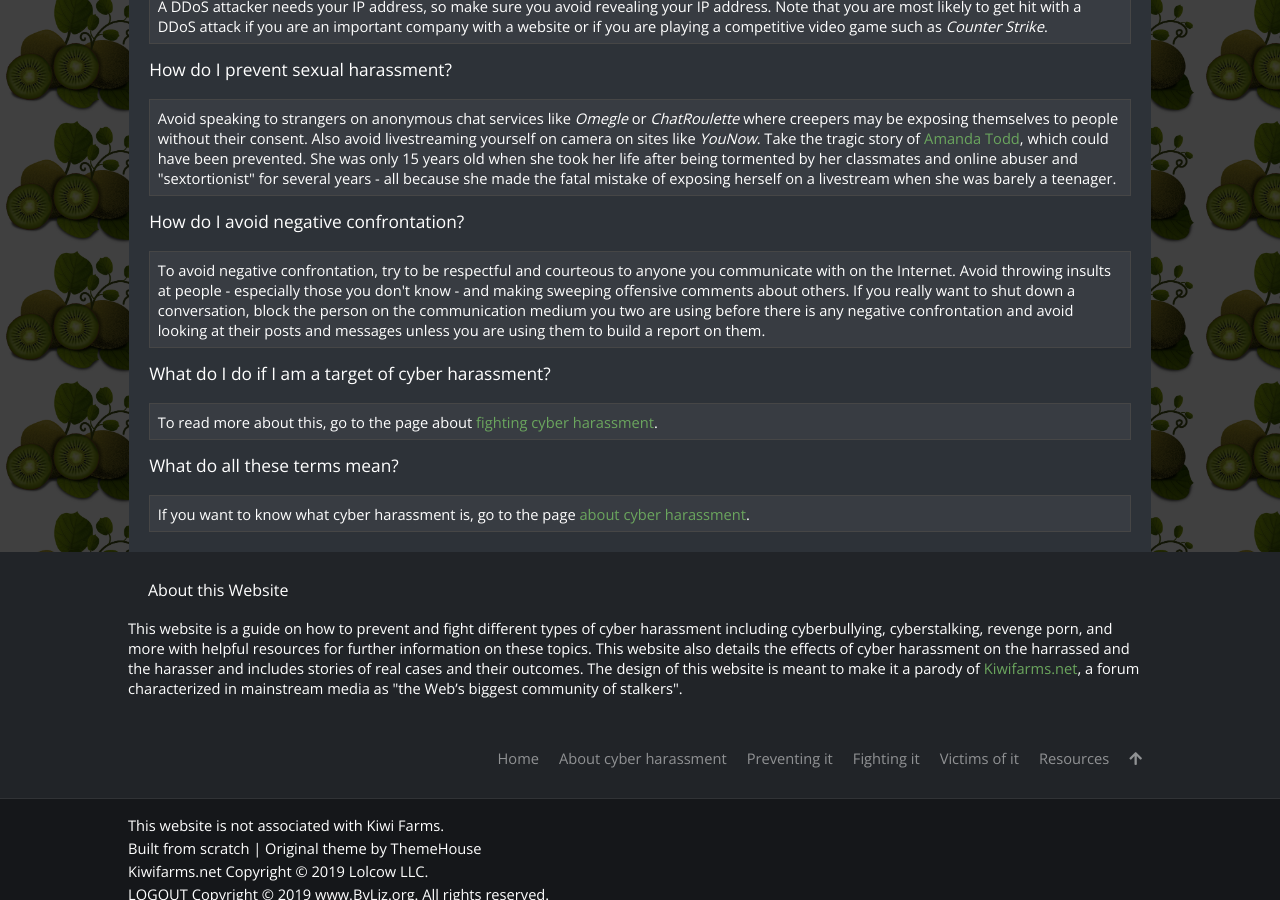
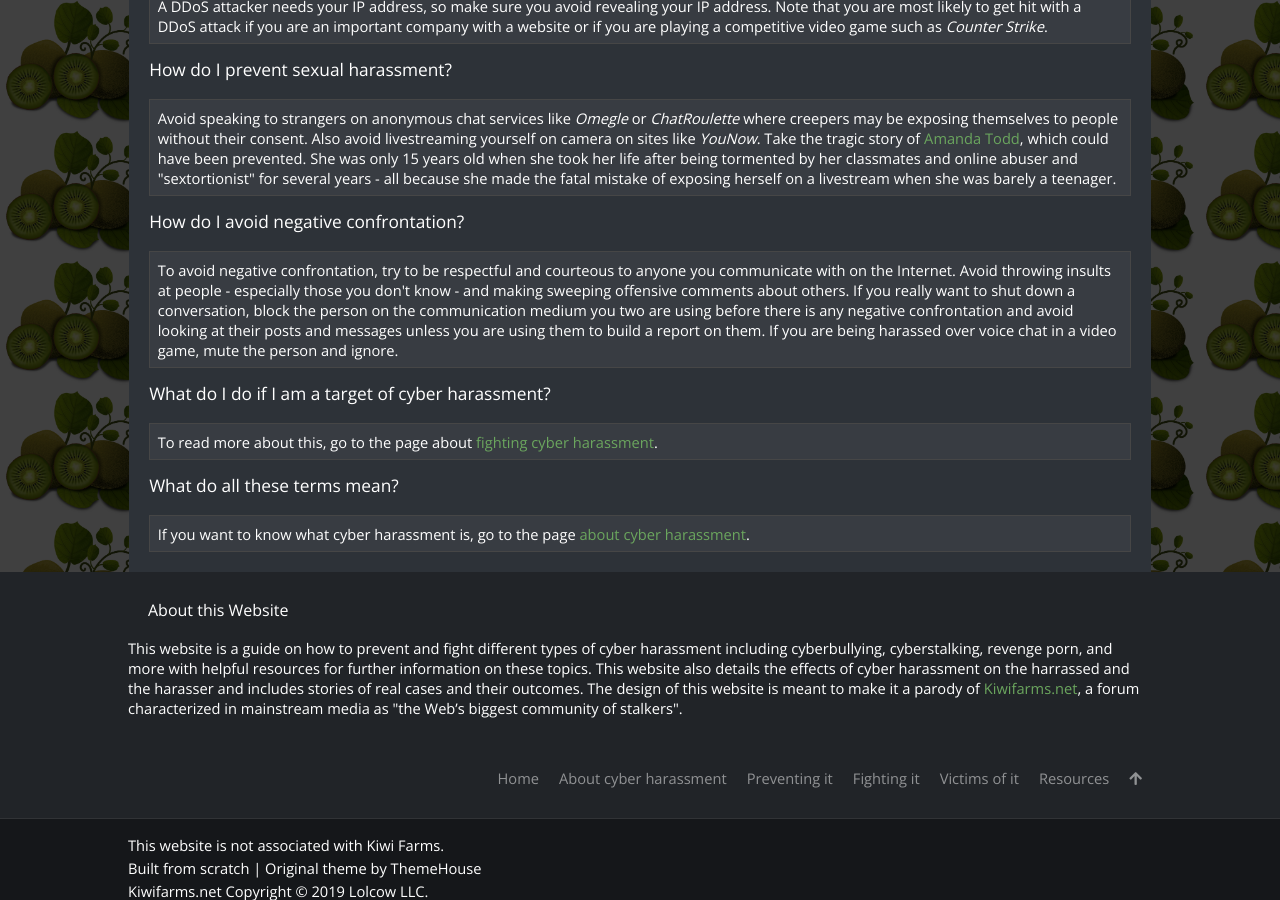
Before and after one commit to byliz/help, a Jekyll site: the page built from prevention/index.html, in a window 1280 px wide and 900 px high, scrolled down 1099 px. Built offline with Jekyll 4.4.1, drawn with Linux system fonts in a browser that asks for light colours; nearby versions of some CDN libraries; some web fonts are replaced.

Commit message:
Add files via upload

```diff
--- a/prevention/index.html
+++ b/prevention/index.html
@@ -31,7 +31,7 @@ title: Preventing Cyber Harassment |
 
 <h2>How do I avoid negative confrontation?</h2>
 
-<p>To avoid negative confrontation, try to be respectful and courteous to anyone you communicate with on the Internet. Avoid throwing insults at people - especially those you don't know - and making sweeping offensive comments about others. If you really want to shut down a conversation, block the person on the communication medium you two are using before there is any negative confrontation and avoid looking at their posts and messages unless you are using them to build a report on them.</p>
+<p>To avoid negative confrontation, try to be respectful and courteous to anyone you communicate with on the Internet. Avoid throwing insults at people - especially those you don't know - and making sweeping offensive comments about others. If you really want to shut down a conversation, block the person on the communication medium you two are using before there is any negative confrontation and avoid looking at their posts and messages unless you are using them to build a report on them. If you are being harassed over voice chat in a video game, mute the person and ignore.</p>
 
 <h2>What do I do if I am a target of cyber harassment?</h2>
 
```
